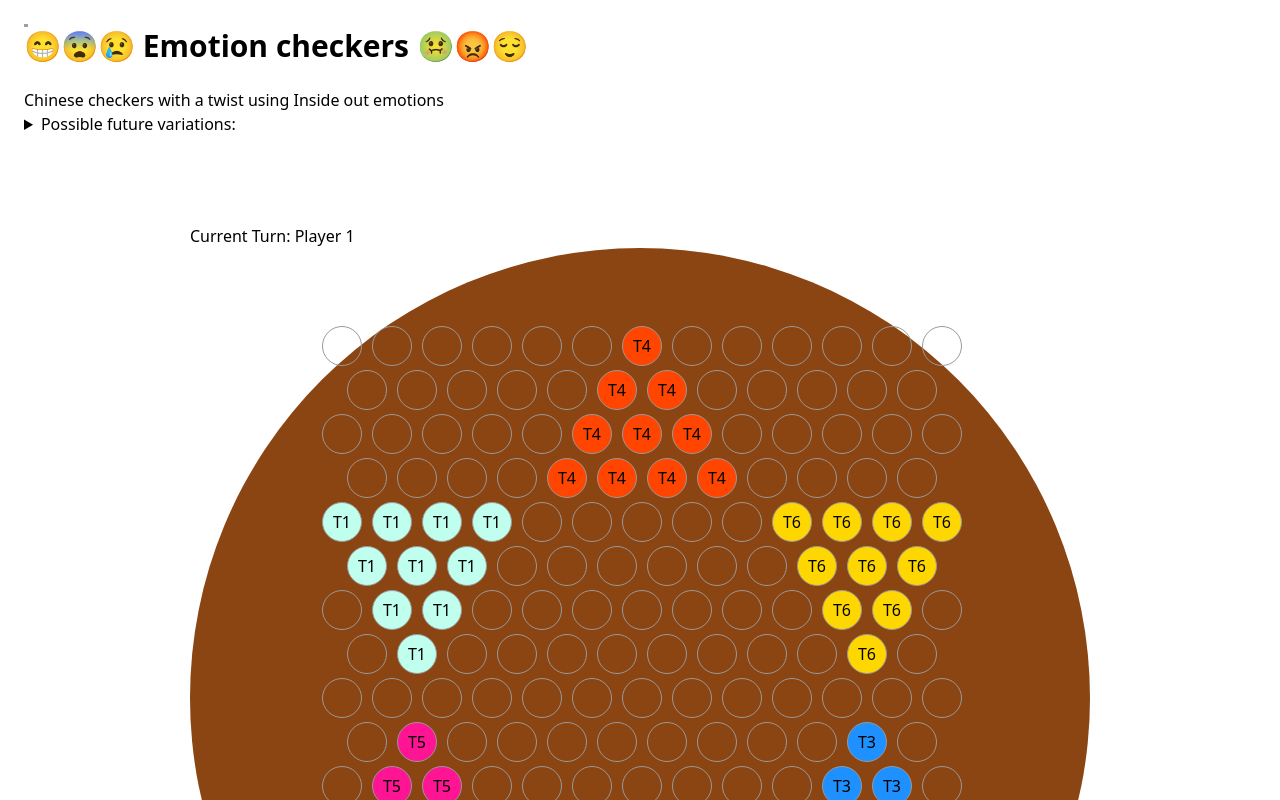
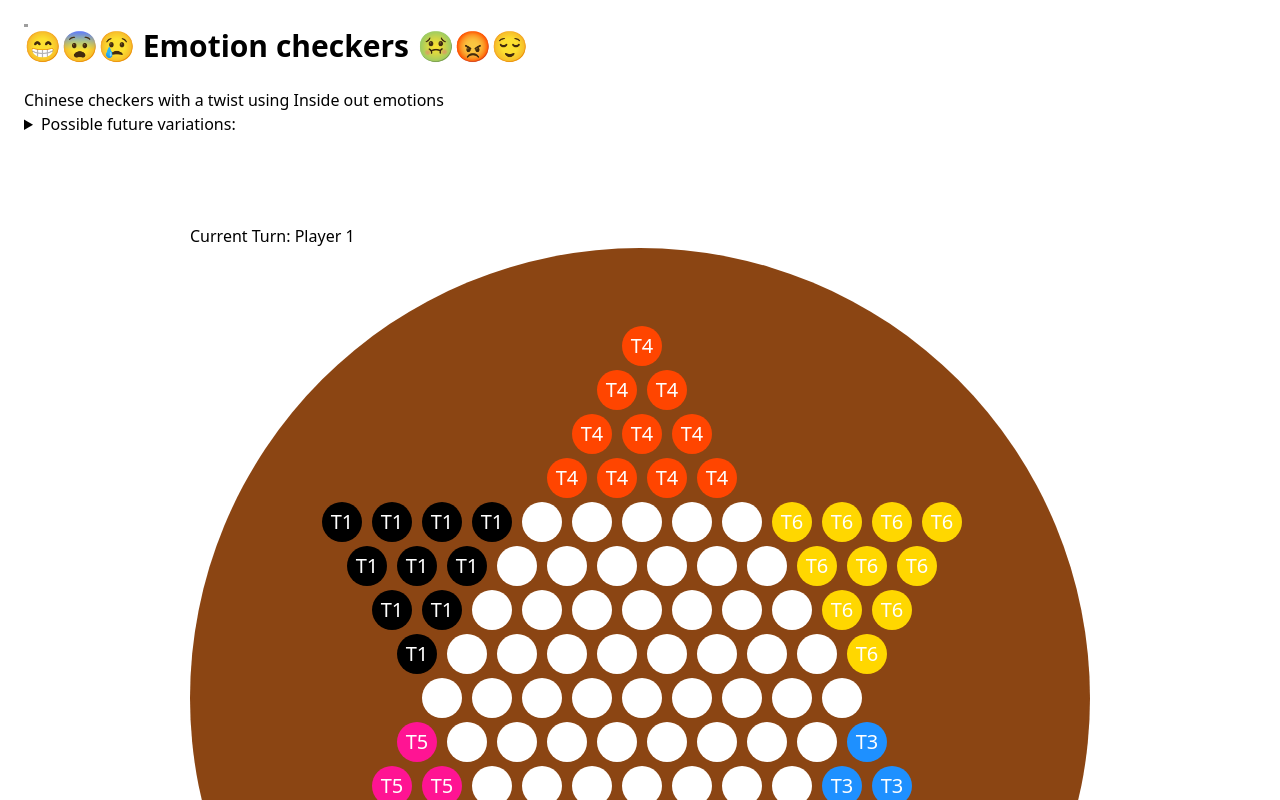
Before and after one commit to harikayedidi/emotion-checkers, a React (Vite) app: page / in a window 1280 px wide. Shown: the top 800 px of the page. Built offline with nearby package versions, Linux system fonts and the light colour scheme.

Commit message:
adding more styles

```diff
--- a/src/components/Board.tsx
+++ b/src/components/Board.tsx
@@ -34,85 +34,15 @@ const initialLayout = [
     null,
   ],
   [null, null, null, null, "T4", "T4", "T4", "T4", null, null, null, null],
-  [
-    "T1",
-    "T1",
-    "T1",
-    "T1",
-    null,
-    null,
-    null,
-    null,
-    null,
-    "T6",
-    "T6",
-    "T6",
-    "T6",
-  ],
-  ["T1", "T1", "T1", null, null, null, null, null, null, "T6", "T6", "T6"],
-  [
-    null,
-    "T1",
-    "T1",
-    null,
-    null,
-    null,
-    null,
-    null,
-    null,
-    null,
-    "T6",
-    "T6",
-    null,
-  ],
-  [null, "T1", null, null, null, null, null, null, null, null, "T6", null],
-  [
-    null,
-    null,
-    null,
-    null,
-    null,
-    null,
-    null,
-    null,
-    null,
-    null,
-    null,
-    null,
-    null,
-  ],
-  [null, "T5", null, null, null, null, null, null, null, null, "T3", null],
-  [
-    null,
-    "T5",
-    "T5",
-    null,
-    null,
-    null,
-    null,
-    null,
-    null,
-    null,
-    "T3",
-    "T3",
-    null,
-  ],
-  ["T5", "T5", "T5", null, null, null, null, null, null, "T3", "T3", "T3"],
-  [
-    "T5",
-    "T5",
-    "T5",
-    "T5",
-    null,
-    null,
-    null,
-    null,
-    null,
-    "T3",
-    "T3",
-    "T3",
-    "T3",
-  ],
+  ["T1", "T1", "T1", "T1", "C", "C", "C", "C", "C", "T6", "T6", "T6", "T6"],
+  ["T1", "T1", "T1", "C", "C", "C", "C", "C", "C", "T6", "T6", "T6"],
+  [null, "T1", "T1", "C", "C", "C", "C", "C", "C", "C", "T6", "T6", null],
+  [null, "T1", "C", "C", "C", "C", "C", "C", "C", "C", "T6", null],
+  [null, null, "C", "C", "C", "C", "C", "C", "C", "C", "C", null, null],
+  [null, "T5", "C", "C", "C", "C", "C", "C", "C", "C", "T3", null],
+  [null, "T5", "T5", "C", "C", "C", "C", "C", "C", "C", "T3", "T3", null],
+  ["T5", "T5", "T5", "C", "C", "C", "C", "C", "C", "T3", "T3", "T3"],
+  ["T5", "T5", "T5", "T5", "C", "C", "C", "C", "C", "T3", "T3", "T3", "T3"],
   [null, null, null, null, "T2", "T2", "T2", "T2", null, null, null, null],
   [
     null,
@@ -149,22 +79,22 @@ const initialLayout = [
 
 // Colors for the six triangles and center
 const colors = {
-  T1: "#c0ffee", // teal
+  T1: "#000000", // teal
   T2: "#32CD32", // Green
   T3: "#1E90FF", // Blue
   T4: "#FF4500", // Red
   T5: "#ff1493", // White
   T6: "#FFD700", // Yellow
-  C: "#e3e3e3", // Neutral center
+  C: "#ffffff", // Neutral center
 };
 
 const players = [
-  { name: "Player 1", color: "T1" },
-  { name: "Player 4", color: "T4" },
-  { name: "Player 6", color: "T6" },
-  { name: "Player 3", color: "T3" },
-  { name: "Player 2", color: "T2" },
-  { name: "Player 5", color: "T5" },
+  { name: "Player 1", color: "T1", backgroundColor: "#000000" },
+  { name: "Player 4", color: "T4", backgroundColor: "#FF4500" },
+  { name: "Player 6", color: "T6", backgroundColor: "#FFD700" },
+  { name: "Player 3", color: "T3", backgroundColor: "#1E90FF" },
+  { name: "Player 2", color: "T2", backgroundColor: "#32CD32" },
+  { name: "Player 5", color: "T5", backgroundColor: "#ff1493" },
 ];
 
 const Board: React.FC = () => {
@@ -173,166 +103,88 @@ const Board: React.FC = () => {
     null
   );
   const [currentPlayerIndex, setCurrentPlayerIndex] = useState(0); // Player 1 starts
+  const [retainedColors, setRetainedColors] = useState<{
+    [key: string]: { color: string; backgroundColor: string };
+  }>({}); // Track retained colors
 
-  const isJumpMove = (
-    selectedRow: number,
-    selectedCol: number,
-    targetRow: number,
-    targetCol: number
-  ) => {
-    // Check if the move is exactly 2 spaces away
-    const rowDiff = Math.abs(targetRow - selectedRow);
-    const colDiff = Math.abs(targetCol - selectedCol);
-
-    // The move must be exactly 2 spaces in either row, column, or both (diagonal)
-    const isTwoSpacesAway =
-      (rowDiff === 2 && colDiff === 0) || // Vertical
-      (colDiff === 2 && rowDiff === 0) || // Horizontal
-      rowDiff === 2 ||
-      colDiff === 2; // Diagonal
-
-    if (!isTwoSpacesAway) {
-      console.log("Not a jump");
-      return false; // If not exactly two spaces away, not a jump
-    }
-
-    // Calculate the middle cell that the piece is jumping over
-    const middleRow = selectedRow + (targetRow - selectedRow) / 2;
-    const middleCol = selectedCol + (targetCol - selectedCol) / 2;
-
-    // Ensure the middle cell contains a piece and the target cell is empty
-    const middlePiece = layout[middleRow][middleCol];
-    const targetCellEmpty = layout[targetRow][targetCol] === null;
-
-    if (middlePiece !== null && targetCellEmpty) {
-      console.log("Jumped over", middlePiece);
-      return true; // Valid jump move
-    }
-
-    return false; // Invalid jump if middle piece isn't there or target cell is occupied
-  };
-
-  const isValidMove = (
-    selectedRow: number,
-    selectedCol: number,
-    targetRow: number,
-    targetCol: number
-  ) => {
-    // Check if the target is an adjacent cell
-    const isAdjacentMove =
-      Math.abs(targetRow - selectedRow) <= 1 &&
-      Math.abs(targetCol - selectedCol) <= 1;
-
-    // If it's an adjacent move and the target cell is empty, return true
-    if (isAdjacentMove && layout[targetRow][targetCol] === null) {
-      return true; // Valid adjacent move
-    }
-
-    // Otherwise, check if it's a valid jump move
-    return isJumpMove(selectedRow, selectedCol, targetRow, targetCol);
-  };
-  const checkFurtherJumps = (currentRow: number, currentCol: number) => {
-    // Check all possible directions (horizontal, vertical, diagonal) for further jumps
-    const directions = [
-      [2, 0], // Down
-      [-2, 0], // Up
-      [0, 2], // Right
-      [0, -2], // Left
-      [2, 2], // Diagonal down-right
-      [-2, -2], // Diagonal up-left
-      [2, -2], // Diagonal down-left
-      [-2, 2], // Diagonal up-right
-    ];
-
-    // Iterate over all directions and check if a further jump is possible
-    for (const [rowOffset, colOffset] of directions) {
-      const targetRow = currentRow + rowOffset;
-      const targetCol = currentCol + colOffset;
-
-      // Ensure the target is within board bounds
-      if (
-        targetRow >= 0 &&
-        targetRow < layout.length &&
-        targetCol >= 0 &&
-        targetCol < layout[0].length
-      ) {
-        if (isJumpMove(currentRow, currentCol, targetRow, targetCol)) {
-          return true; // Further jump is possible
-        }
-      }
-    }
-
-    return false; // No further jumps available
-  };
-
+  // Handle piece movement
   const handleClick = (rowIndex: number, colIndex: number) => {
-    const currentPlayer = players[currentPlayerIndex]; // Get current player
+    const currentPlayer = players[currentPlayerIndex];
 
     if (selectedPiece === null) {
-      // First click - select the piece if it belongs to the current player
       if (layout[rowIndex][colIndex] === currentPlayer.color) {
-        setSelectedPiece([rowIndex, colIndex]); // Select the piece
+        setSelectedPiece([rowIndex, colIndex]);
       }
     } else {
-      // Second click - try to move the piece
       const [selectedRow, selectedCol] = selectedPiece;
 
       // Check if it's a valid move (either adjacent move or a jump)
-      if (isValidMove(selectedRow, selectedCol, rowIndex, colIndex)) {
+      if (
+        layout[rowIndex][colIndex] === null ||
+        layout[rowIndex][colIndex] === "C"
+      ) {
         const newLayout = [...layout];
 
         // Move the piece to the new location
         newLayout[rowIndex][colIndex] = newLayout[selectedRow][selectedCol];
 
-        // Clear the old location
+        // Retain the color and background color of the old location before clearing the piece
+        const currentColor = newLayout[selectedRow][selectedCol]!;
+        const playerBackgroundColor = players.find(
+          (player) => player.color === currentColor
+        )?.backgroundColor;
+        setRetainedColors({
+          ...retainedColors,
+          [`${selectedRow},${selectedCol}`]: {
+            color: currentColor,
+            backgroundColor: playerBackgroundColor!,
+          },
+        });
+
+        // Clear the old location (piece removed, but color retained)
         newLayout[selectedRow][selectedCol] = null;
 
-        // Update the board layout
         setLayout(newLayout);
 
-        // Check if it's a jump move
-        if (isJumpMove(selectedRow, selectedCol, rowIndex, colIndex)) {
-          // Keep the selected piece in the new location after a jump
-          setSelectedPiece([rowIndex, colIndex]);
-
-          // After the jump, check if further jumps are possible
-          const furtherJumpAvailable = checkFurtherJumps(rowIndex, colIndex);
-          if (!furtherJumpAvailable) {
-            // No more jumps available, reset selection and switch turn
+        // Reset the selected piece and switch turns
         setSelectedPiece(null);
         setCurrentPlayerIndex((currentPlayerIndex + 1) % players.length); // Switch turn
-          }
       } else {
-          // If it's not a jump, switch turn immediately after a basic move
-          setSelectedPiece(null);
-          setCurrentPlayerIndex((currentPlayerIndex + 1) % players.length); // Switch turn
-        }
-      } else {
-        // Invalid move, just reset the selection without switching turns
-        setSelectedPiece(null);
+        setSelectedPiece(null); // Invalid move, reset selection
       }
     }
   };
 
-  const cellStyle = (color: string | undefined) => ({
+  // Define the cell style based on whether it is selected or retains its color
+  const cellStyle = (
+    cell: string | null,
+    isSelected: boolean,
+    rowIndex: number,
+    colIndex: number
+  ) => {
+    const retainedCell = retainedColors[`${rowIndex},${colIndex}`];
+
+    return {
       width: "40px",
       height: "40px",
-    borderRadius: "50%", // Circular pieces
-    backgroundColor: color || "transparent",
-    border: "1px solid #999",
+      borderRadius: "50%",
+      backgroundColor: retainedCell
+        ? "#ffffff"
+        : colors[cell as keyof typeof colors] || "transparent",
+      border:
+        cell !== null || retainedCell
+          ? "5px solid " +
+            (retainedCell ? retainedCell.backgroundColor : "transparent")
+          : "none",
       display: "flex",
       justifyContent: "center",
       alignItems: "center",
       margin: "2px",
       cursor: "pointer",
-  });
-
-  const rowStyle = (row: any[]) => ({
-    display: "grid",
-    gridTemplateColumns: `repeat(${row.length}, 40px)`,
-    justifyContent: "center", // Center rows with fewer cells
-    gap: "10px",
-  });
+      boxSizing: "border-box",
+      ...(isSelected ? { border: "3px solid #ffffff" } : {}),
+    };
+  };
 
   return (
     <div>
@@ -342,21 +194,36 @@ const Board: React.FC = () => {
           display: "flex",
           flexDirection: "column",
           alignItems: "center",
+          color: "#ffffff",
+          fontSize: "20px",
           justifyContent: "center",
           backgroundColor: "#8B4513", // Wood color
           borderRadius: "50%", // Circular board effect
-          padding: "20px",
+          padding: "5px",
           width: "900px",
           height: "900px",
         }}>
         {layout.map((row, rowIndex) => (
-          <div key={rowIndex} style={rowStyle(row)}>
+          <div
+            key={rowIndex}
+            style={{
+              display: "grid",
+              gridTemplateColumns: `repeat(${row.length}, 40px)`,
+              gap: "10px",
+            }}>
             {row.map((cell, colIndex) => (
               <div
                 key={`${rowIndex}-${colIndex}`}
-                style={cellStyle(
-                  colors[cell as keyof typeof colors] || "transparent"
-                )}
+                style={
+                  cellStyle(
+                    cell,
+                    selectedPiece !== null &&
+                      selectedPiece[0] === rowIndex &&
+                      selectedPiece[1] === colIndex,
+                    rowIndex,
+                    colIndex
+                  ) as React.CSSProperties
+                }
                 onClick={() => handleClick(rowIndex, colIndex)}>
                 {cell}
               </div>
```
Lines whose indentation alone changed are shown as unchanged.
